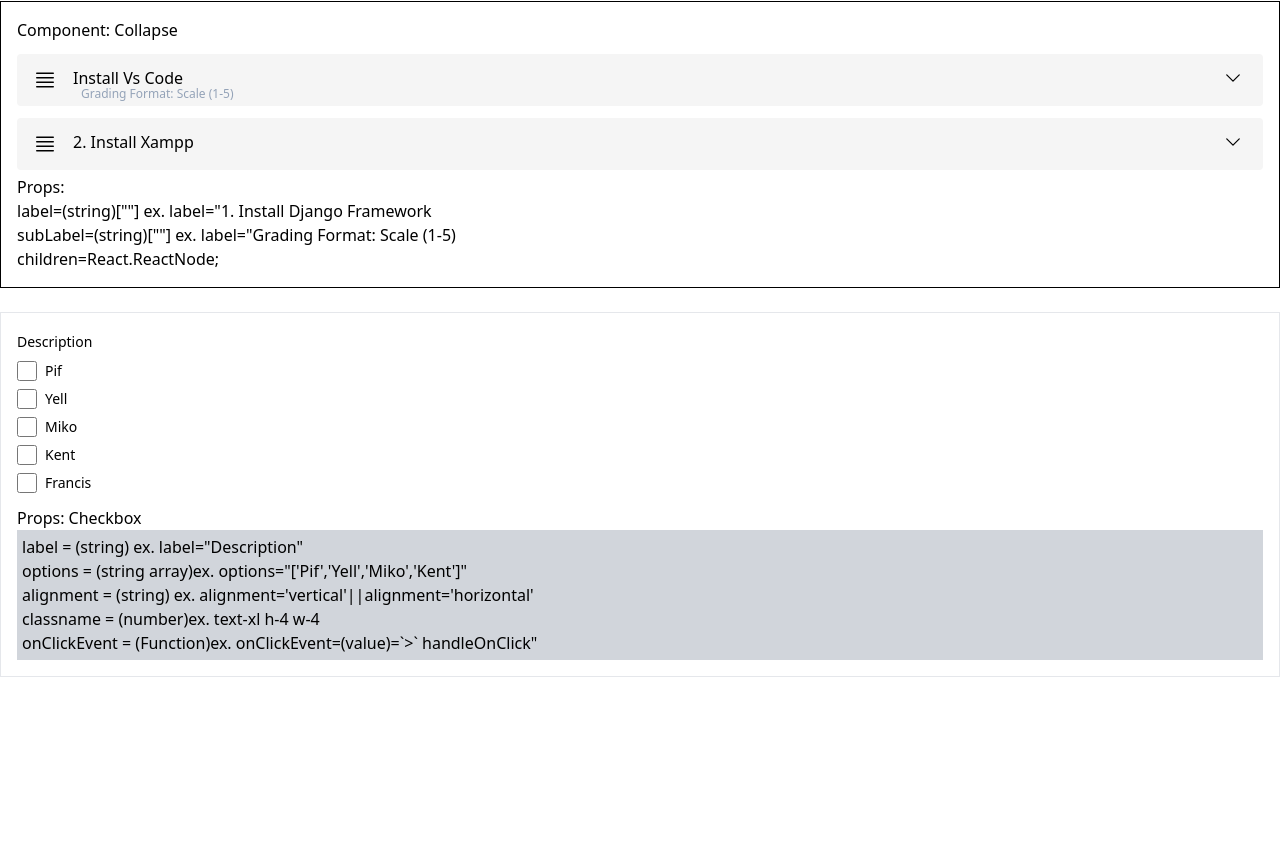
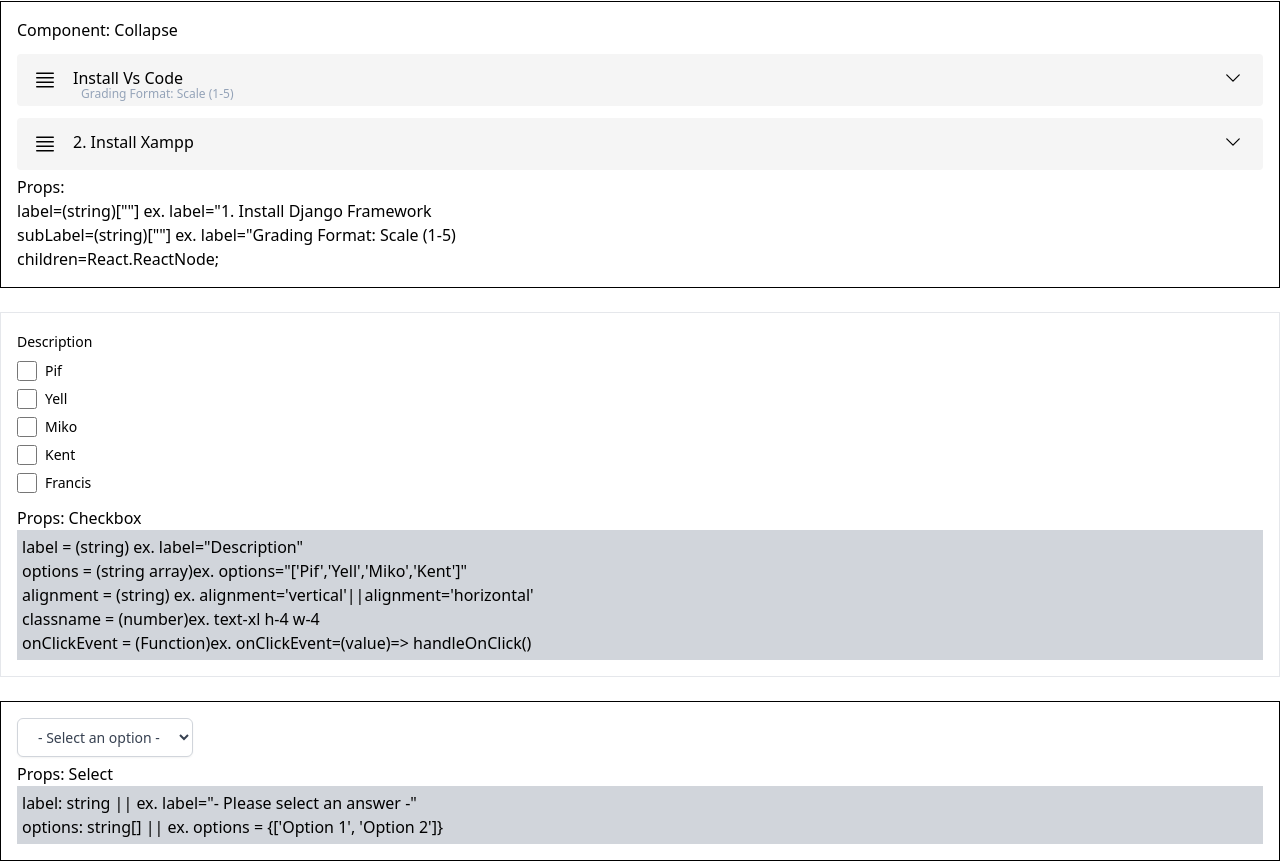
Before and after one commit to ragg09/sph-lms-test-deploy, a Next.js app in the folder client/: page /demo/components in a window 1280 px wide. Shown: the part 3237-4098 px from the top of the page. Before the commit the page ends 3914 px from the top, so only its background shows below. Built offline with nearby package versions, Linux system fonts and the light colour scheme.

Commit message:
[Reusable Component] Select (#25)
* [Reusable Component] Select

* applied comments

---------

Co-authored-by: Miko <rosalesmikole@gmail.com>

```diff
--- a/client/src/pages/demo/components/index.tsx
+++ b/client/src/pages/demo/components/index.tsx
@@ -10,6 +10,7 @@ import InputField from '@/src/shared/components/InputField';
 import Searchbar from '@/src/shared/components/SearchBar/SearchBar';
 import Collapse from '@/src/shared/components/Collapse/Collapse';
 import Checkbox from '@/src/shared/components/Checkbox';
+import Select from '@/src/shared/components/Select';
 
 const DemoComponent: React.FunctionComponent = () => {
   // sets up the state of the page to track user interaction
@@ -259,25 +260,53 @@ const DemoComponent: React.FunctionComponent = () => {
             <p>children=React.ReactNode;</p>
           </div>
         </div>
-      <br />
-      <div className="p-4 border" id="checkbox">
+        <br />
+        <div className="p-4 border" id="checkbox">
           <Checkbox
             label="Description"
             options={['Pif', 'Yell', 'Miko', 'Kent', 'Francis']}
-            alignment=''
-            classname='h-5 w-5 text-sm'
+            alignment=""
+            classname="h-5 w-5 text-sm"
             onClickEvent={() => {}}
           ></Checkbox>
 
           <div className="mt-[5px]">
             <h1>Props: Checkbox</h1>
-
             <div className="bg-gray-300 p-[5px]">
               <p> label = (string) ex. label="Description"</p>
-              <p> options = (string array)ex. options="['Pif','Yell','Miko','Kent']"</p>
-              <p> alignment = (string) ex. alignment='vertical'||alignment='horizontal' </p>
+              <p>
+                options = (string array)ex.
+                options="['Pif','Yell','Miko','Kent']"
+              </p>
+              <p>
+                alignment = (string) ex.
+                alignment='vertical'||alignment='horizontal'
+              </p>
               <p> classname = (number)ex. text-xl h-4 w-4</p>
-              <p> onClickEvent = (Function)ex. onClickEvent=(value)=`{'>'}` handleOnClick"</p>
+              <p>
+                onClickEvent = (Function)ex. onClickEvent=(value)=&gt;
+                handleOnClick()
+              </p>
+            </div>
+          </div>
+        </div>
+
+        <br />
+        <div className="p-4 border first-line:-b border-black" id="select">
+          <Select
+            label="- Select an option -"
+            options={[
+              'This is option 1',
+              'This is option 2',
+              'This is option 3'
+            ]}
+          />
+          <div className="mt-[5px]">
+            <h1>Props: Select</h1>
+            <div className="bg-gray-300 p-[5px]">
+              label: string || ex. label="- Please select an answer -" <br />
+              options: string[] || ex. options = &#123;['Option 1', 'Option
+              2']&#125;
             </div>
           </div>
         </div>
--- a/client/src/shared/components/Dropdown/index.tsx
+++ b/client/src/shared/components/Dropdown/index.tsx
@@ -57,7 +57,7 @@ const Dropdown: React.FC<DropdownProps> = ({
             {options.map((option) => (
               <a
                 key={option.url}
-                href={`#${option.url}`}
+                href={`${option.url}`}
                 className={`${
                   selectedOption === option.url
                     ? 'bg-gray-100 text-gray-900'
--- /dev/null
+++ b/client/src/shared/components/Select/index.tsx
@@ -0,0 +1,39 @@
+import React, { useState } from 'react';
+
+export interface SelectProps {
+  label?: string;
+  options: string[];
+}
+
+const Select: React.FC<SelectProps> = ({ label, options }) => {
+  const [selectedOption, setSelectedOption] = useState<string | undefined>(
+    undefined
+  );
+
+  const handleOptionSelect = (option: string): void => {
+    setSelectedOption(option);
+  };
+
+  return (
+    <div className="relative inline-block text-left">
+      <select
+        className="inline-flex justify-between w-full rounded-md border border-gray-300 shadow-sm px-4 py-2 bg-white text-sm font-medium text-gray-700 hover:bg-gray-50 focus:outline-none"
+        value={selectedOption}
+        onChange={(event) => {
+          handleOptionSelect(event.target.value);
+        }}
+      >
+        <option value="" disabled selected>{label}</option>
+        {options.map((option) => (
+          <option key={option} value={option} className="py-2 px-4 my-1">{option}</option>
+        ))}
+      </select>
+    </div>
+  );
+};
+
+Select.defaultProps = {
+  label: ''
+};
+
+export default Select;
```
